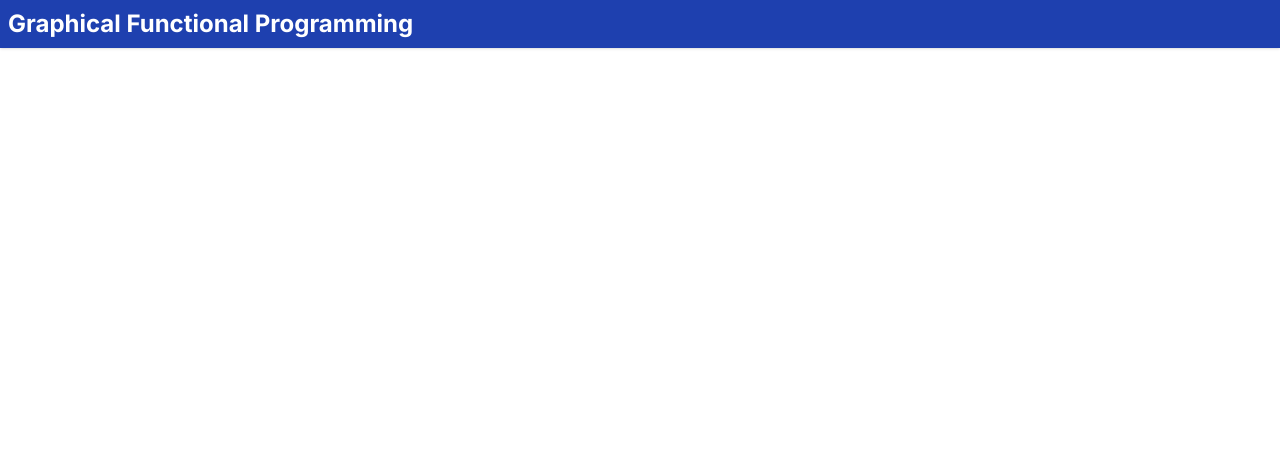
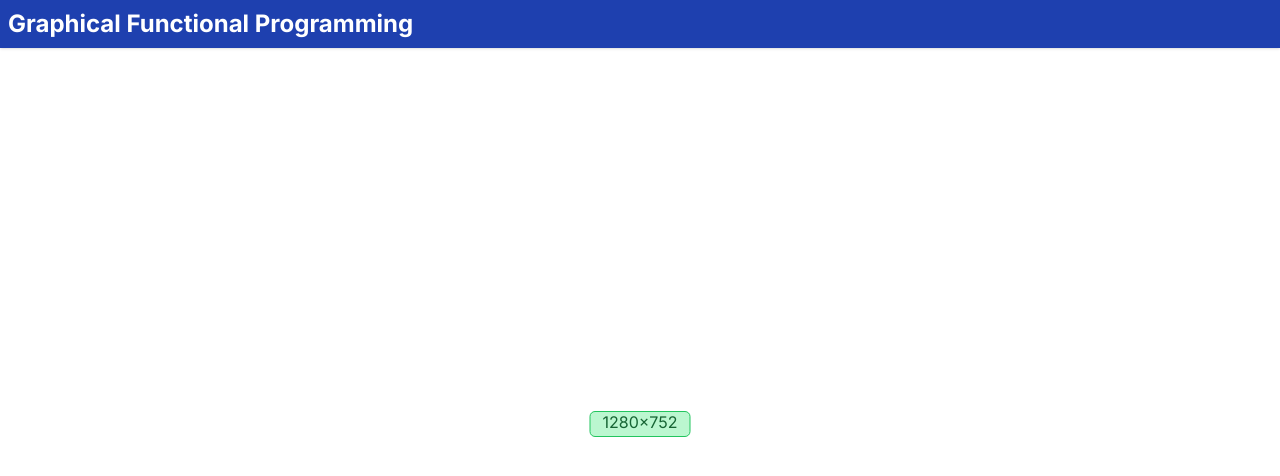
Before and after one commit to anoop901/graphical-functional-programming, a Next.js app: page / in a window 1280 px wide. Shown: the top 476 px of the page. Built offline with nearby package versions, Linux system fonts and the light colour scheme.

Commit message:
center at (0, 0)

```diff
--- a/components/ProgramEditor.tsx
+++ b/components/ProgramEditor.tsx
@@ -1,3 +1,52 @@
+"use client";
+import colors from "tailwindcss/colors";
+import CenteredRect from "./CenteredRect";
+import { useEffect, useRef, useState } from "react";
+
 export default function ProgramEditor() {
-  return <svg className="h-full"></svg>;
+  const svgRef = useRef<SVGSVGElement>(null);
+  const [size, setSize] = useState({ width: 0, height: 0 });
+
+  useEffect(() => {
+    if (svgRef.current) {
+      const observer = new ResizeObserver((e) => {
+        const { inlineSize: width, blockSize: height } = e[0].contentBoxSize[0];
+        setSize({ width, height });
+      });
+      observer.observe(svgRef.current);
+
+      return () => observer.disconnect();
+    }
+  }, []);
+  const center = { x: 0, y: 0 };
+
+  return (
+    <svg
+      viewBox={`${-size.width / 2} ${-size.height / 2} ${size.width} ${
+        size.height
+      }`}
+      ref={svgRef}
+      className="h-full"
+    >
+      <CenteredRect
+        x={center.x}
+        y={center.y}
+        width={100}
+        height={25}
+        rx={5}
+        fill={colors.green[200]}
+        stroke={colors.green[500]}
+        strokeWidth={1}
+      />
+      <text
+        x={center.x}
+        y={center.y}
+        fill={colors.green[800]}
+        textAnchor="middle"
+        alignmentBaseline="middle"
+      >
+        {size.width}x{size.height}
+      </text>
+    </svg>
+  );
 }
```
